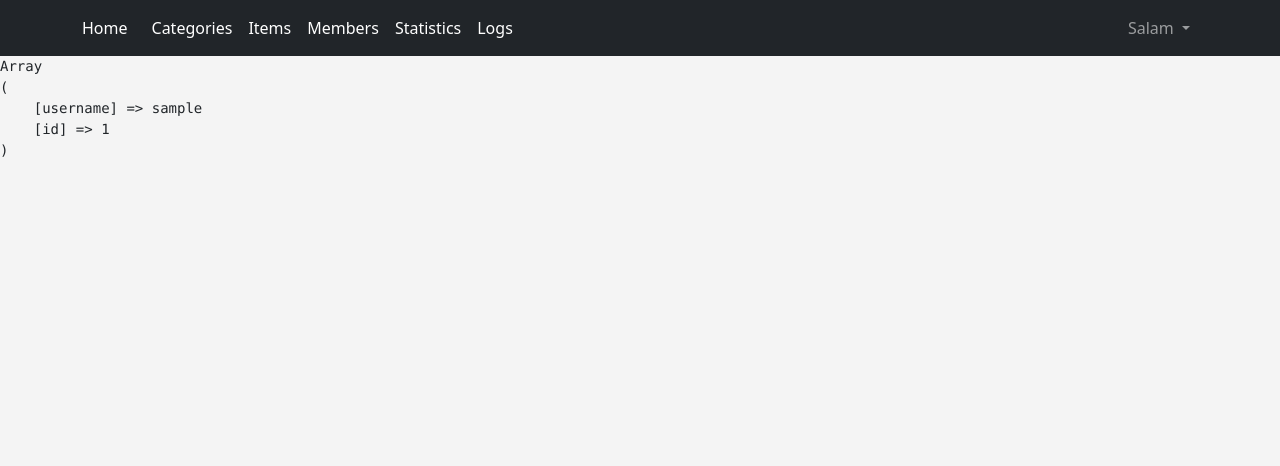
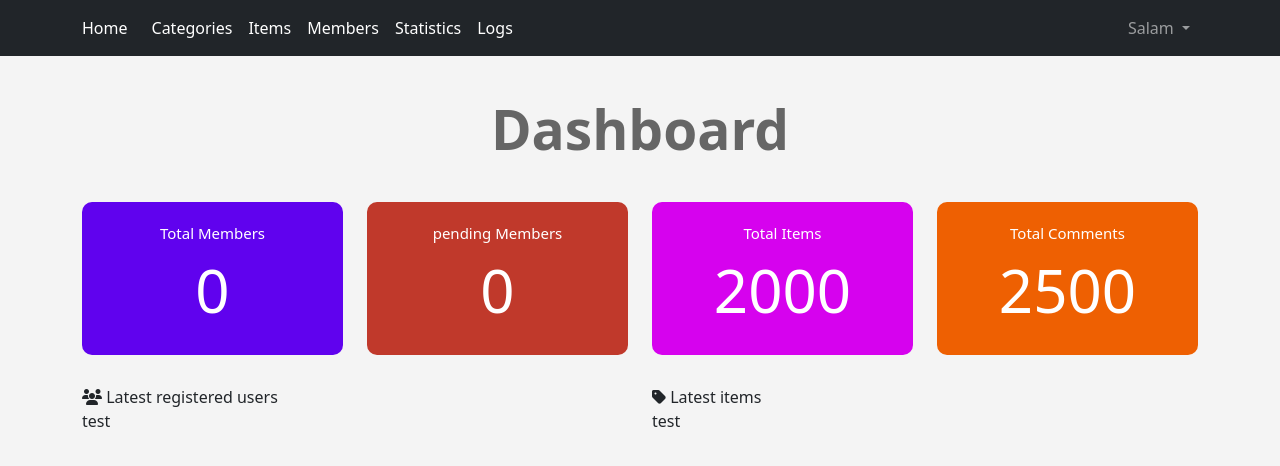
Before and after one commit to Albashiry/eCommerce-PHP, a PHP site: page /dashboard.php in a window 1280 px wide. Shown: the top 466 px of the page. Run offline with PHP 8.4, Linux system fonts and the light colour scheme; the visitor is signed in with stand-in values (Sample User, id 1); data that the repository does not hold is empty.

Commit message:
dashboard manage pending

```diff
--- a/admin/dashboard.php
+++ b/admin/dashboard.php
@@ -5,15 +5,69 @@ if (isset($_SESSION['username'])) {
   $pageTitle = 'Dashboard';
 
   include 'init.php';
+  ?>
+  <!-- // start dashboard page -->
+  <div class="home-stats">
+    <div class="container text-center">
+      <h1>Dashboard</h1>
+      <div class="row">
+        <div class="col-md-3">
+          <div class="stat st-members">
+            Total Members
+            <span><a href="members.php"><?= countItems('userID', 'users')?></a></span>
+          </div>
+        </div>
+        <div class="col-md-3">
+          <div class="stat st-pending">pending Members
+            <span><a href="members.php?do=manage&page=pending"><?= checkCount('regStatus', 'users', 0)?></a></span>
+          </div>
+        </div>
+        <div class="col-md-3">
+          <div class="stat st-items">Total Items
+            <span>2000</span>
+          </div>
+        </div>
+        <div class="col-md-3">
+          <div class="stat st-comments">Total Comments
+            <span>2500</span>
+          </div>
+        </div>
+      </div>
+    </div>
+  </div>
+  <div class="latest">
+    <div class="container">
+      <div class="row">
+        <div class="col-sm-6">
+          <div class="panel panel-default">
+            <div class="panel-header">
+              <i class="fa fa-users"></i> Latest registered users
+            </div>
+            <div class="panel-body">
+              test
+            </div>
+          </div>
+        </div>
 
+        <div class="col-sm-6">
+          <div class="panel panel-default">
+            <div class="panel-header">
+              <i class="fa fa-tag"></i> Latest items
+            </div>
+            <div class="panel-body">
+              test
+            </div>
+          </div>
+        </div>
+      </div>
+    </div>
+  </div>
 
-  echo '<pre>';
-  print_r($_SESSION);
-  echo '</pre>';
-
-
+  <!-- // end dashboard page -->
+  <?php
   include "$tpl/footer.php";
-} else {
+}
+else {
   header("Location: index.php");
   exit();
 }
--- a/admin/includes/functions/functions.php
+++ b/admin/includes/functions/functions.php
@@ -3,7 +3,7 @@
 /* title function v1.0
  * title function that echo the page title in case the page has the variable $pageTitle
  * and echo default title for other pages
- */
+ * */
 function getTitle() {
   global $pageTitle;
 
@@ -16,11 +16,12 @@ function getTitle() {
 }
 
 
+
 /* Home Redirect function v1.0
  * This function accept parameters:
  *   $errorMsg => echo the error message
  *   $seconds => seconds before redirecting
- */
+ * */
 // function redirectHome($errorMsg, $seconds = 3) {
 //   echo "<div class='alert alert-danger'>$errorMsg</div>";
 //   echo "<div class='alert alert-info'>You will be redirected to home page after $seconds seconds.</div>";
@@ -33,7 +34,7 @@ function getTitle() {
  *   $theMsg => echo the message [error | success | warning]
  *   $url => the link we redirect to it
  *   $seconds => seconds before redirecting
- */
+ * */
 function redirectHome($theMsg, $url = null, $seconds = 3) {
   $link = 'Homepage';
 
@@ -55,12 +56,13 @@ function redirectHome($theMsg, $url = null, $seconds = 3) {
 }
 
 
+
 /* check items function v1.0
  * function to check item in database [function accepts parameters]
  *   $select => the item to select [example: user, item, category]
  *   $from => the table to select from [example: users, items, categories]
  *   $value => the value of select [example: Betho, box, electronics]
- */
+ * */
 function checkItem($column, $table, $value) {
   global $con;
 
@@ -69,3 +71,35 @@ function checkItem($column, $table, $value) {
   $count = $statement->rowCount();
   return $count;
 }
+
+
+
+/* count number of items function v1.0
+ * function to count number of items rows
+ * $item => the item to count
+ *    $table => the table to choose from
+ * */
+function countItems($item, $table) {
+  global $con;
+  $stmt = $con->prepare("SELECT COUNT($item) FROM $table");
+  $stmt->execute();
+  return $stmt->fetchColumn();
+}
+
+
+/* checkItem($column, $table, $value) + countItems($item, $table) */
+function checkCount($column, $table, $value = "") {
+  global $con;
+
+  $condidtion = "";
+  if ($value == "") {
+    $condidtion = "";
+  }
+  else {
+    $condidtion = "WHERE $column = ?";
+  }
+
+  $stmt = $con->prepare("SELECT $column FROM $table $condidtion");
+  $stmt->execute(array($value));
+  return $stmt->rowCount();
+}
--- a/admin/layout/css/backend.css
+++ b/admin/layout/css/backend.css
@@ -69,6 +69,42 @@ body {
 
 /* end bootstrap edits */
 
+/* start dashboard page */
+.home-stats .stat {
+  padding: 20px;
+  font-size: 15px;
+  color: #FFF;
+  border-radius: 10px;
+}
+.home-stats .stat a{
+  color: #FFF;
+  text-decoration: none;
+}
+.home-stats .stat a:hover{}
+.home-stats .stat span {
+  display: block;
+  font-size: 60px;
+}
+
+.home-stats .st-members{
+  background-color: #6002ee;
+}
+.home-stats .st-pending{
+  background-color: #c0392b;
+}
+.home-stats .st-items{
+  background-color: #d602ee;
+}
+.home-stats .st-comments{
+  background-color: #ee6002;
+}
+
+.latest {
+  margin-top: 30px;
+}
+
+/* end dashboard edits */
+
 /* start members page */
 h1 {
   font-size: 55px;
@@ -82,18 +118,24 @@ h1 {
   top: 6px;
   right: -30px;
 }
-.main-table{
+
+.main-table {
   box-shadow: 0px 3px 10px #ccc;
 }
-.main-table th{
+
+.main-table th {
   background-color: #333;
   color: #FFF;
 }
-.main-table td{
+
+.main-table td {
   background-color: #FFF;
   vertical-align: middle !important;
 }
-.main-table .btn{
+
+.main-table .btn {
   padding: 3px 10px;
 }
+.activate{margin-left: 5px;}
+
 /* end members page */
```
Also changed, not shown: admin/members.php (+50 -8 lines).
